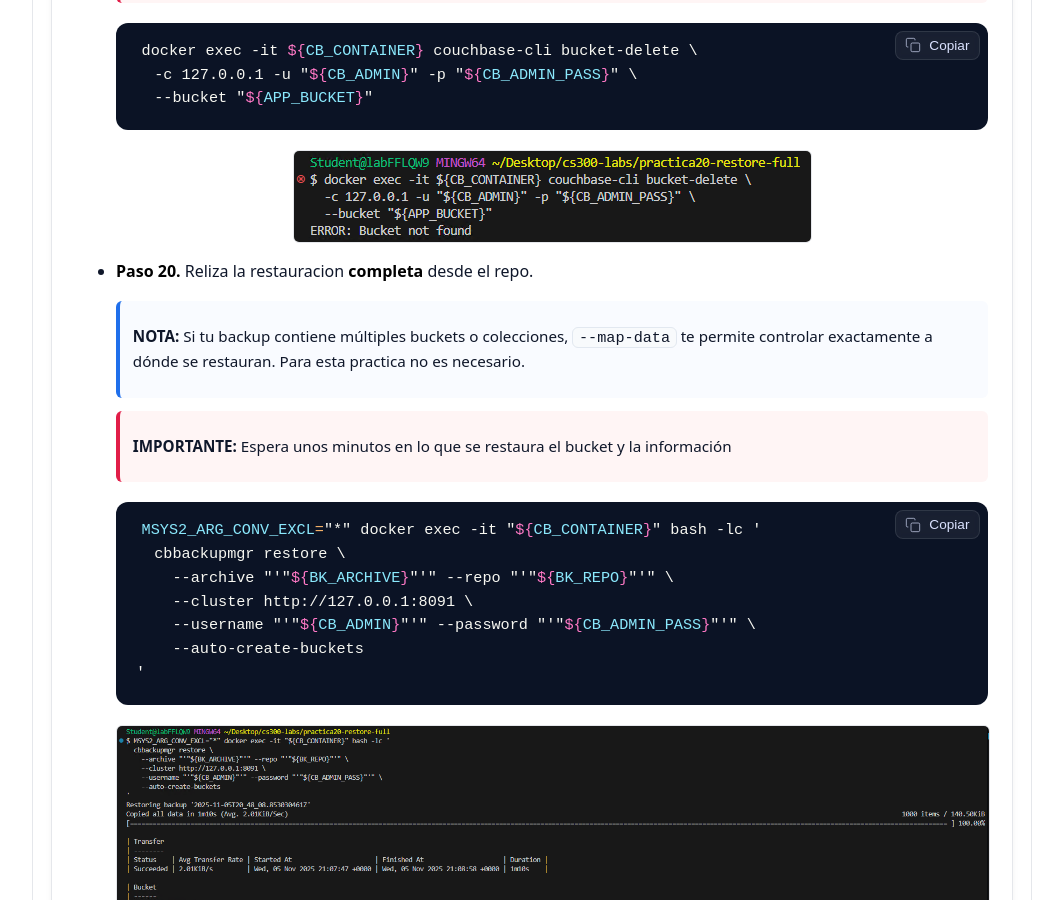
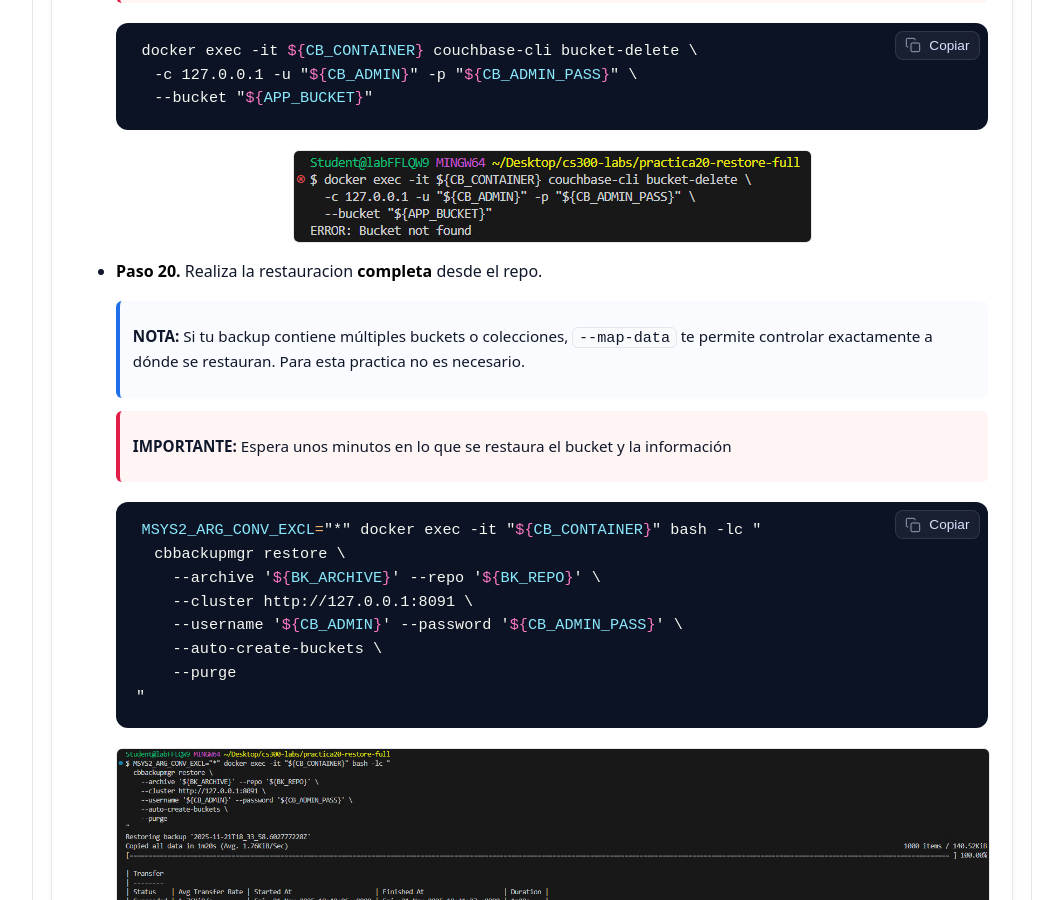
Before and after one commit to Netec-Mx/CS300_INT, a Jekyll site: the page built from labs/lab20/lab20.md, in a window 1280 px wide and 900 px high, scrolled down 12077 px. Shown: the whole window, without its empty margins (108-1171 px from the left). Built offline with Jekyll 4.4.1, drawn with Linux system fonts in a browser that asks for light colours.

Commit message:
Ajustes de la practica 20 y 22

````diff
--- a/labs/lab20/lab20.md
+++ b/labs/lab20/lab20.md
@@ -359,7 +359,7 @@ Simularás pérdida del bucket borrándolo del clúster y **restaurarás** el co
   ```
   ![cbase16]({{ page.images_base | relative_url }}/16.png)
 
-- **Paso 20.** Reliza la restauracion **completa** desde el repo.
+- **Paso 20.** Realiza la restauracion **completa** desde el repo.
 
   > **NOTA:** Si tu backup contiene múltiples buckets o colecciones, `--map-data` te permite controlar exactamente a dónde se restauran. Para esta practica no es necesario.
   {: .lab-note .info .compact}
@@ -367,13 +367,14 @@ Simularás pérdida del bucket borrándolo del clúster y **restaurarás** el co
   {: .lab-note .important .compact}
 
   ```bash
-  MSYS2_ARG_CONV_EXCL="*" docker exec -it "${CB_CONTAINER}" bash -lc '
+  MSYS2_ARG_CONV_EXCL="*" docker exec -it "${CB_CONTAINER}" bash -lc "
     cbbackupmgr restore \
-      --archive "'"${BK_ARCHIVE}"'" --repo "'"${BK_REPO}"'" \
+      --archive '${BK_ARCHIVE}' --repo '${BK_REPO}' \
       --cluster http://127.0.0.1:8091 \
-      --username "'"${CB_ADMIN}"'" --password "'"${CB_ADMIN_PASS}"'" \
-      --auto-create-buckets
-  '
+      --username '${CB_ADMIN}' --password '${CB_ADMIN_PASS}' \
+      --auto-create-buckets \
+      --purge
+  "
   ```
   ![cbase17]({{ page.images_base | relative_url }}/17.png)
 
````
Also changed, not shown: labs/lab22/lab22.md (+2 -2 lines), labs/lab20/img/17.png.
